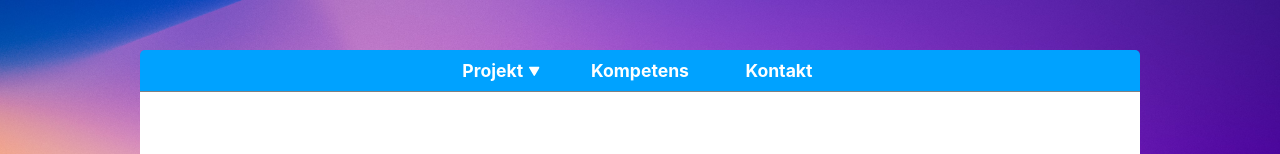
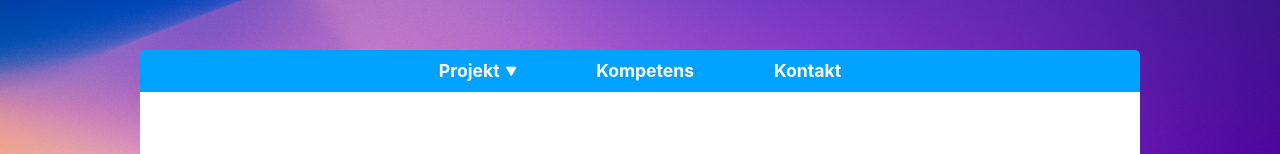
Before and after one commit to Alexander-Holm/alexander-holm.github.io, a React (Create React App) app: page / in a window 1280 px wide. Shown: the top 154 px of the page. Built offline with nearby package versions, Linux system fonts and the light colour scheme.

Commit message:
Bredare knappar i navbaren

```diff
--- a/src/components/Navbar.css
+++ b/src/components/Navbar.css
@@ -20,8 +20,8 @@
 .navbar a{
     display: block;
     color: white;
-    padding: 10px 25px;
-    min-width: 5rem;
+    padding: 10px 40px;
+    min-width: 2rem;
     font-size: 1.1rem;
     font-weight: bold;
     text-align: center;
```
